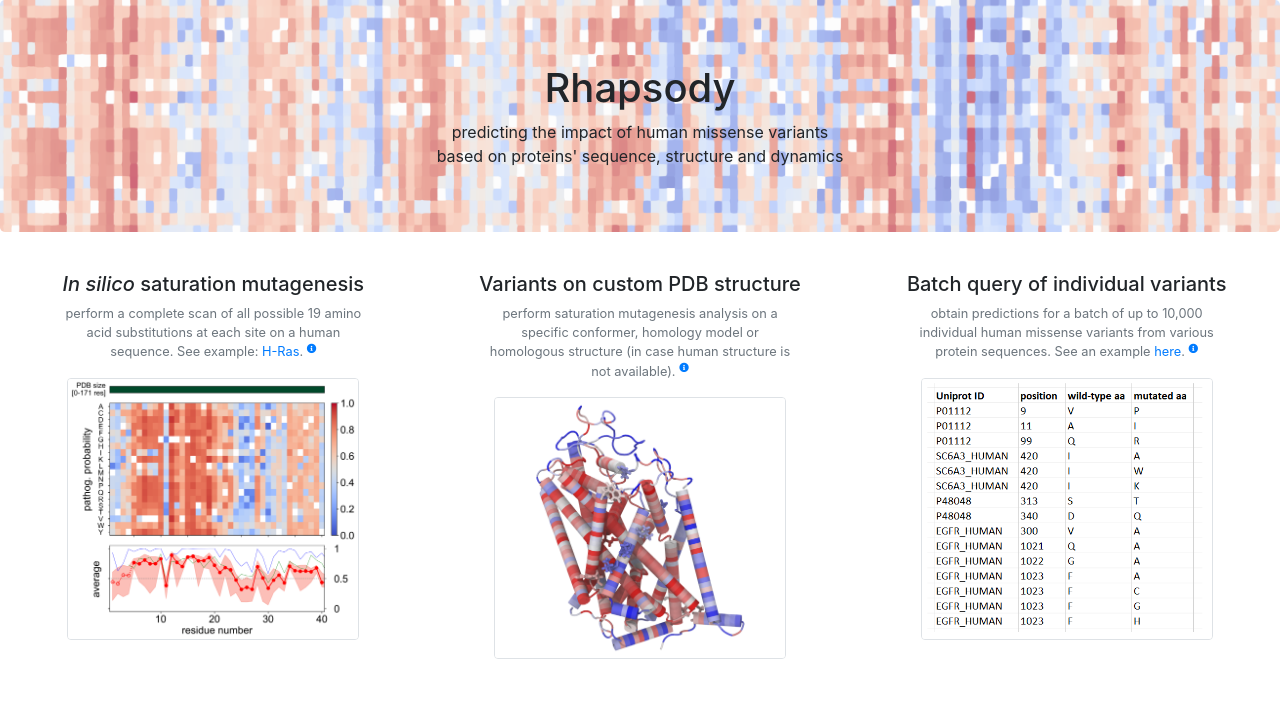
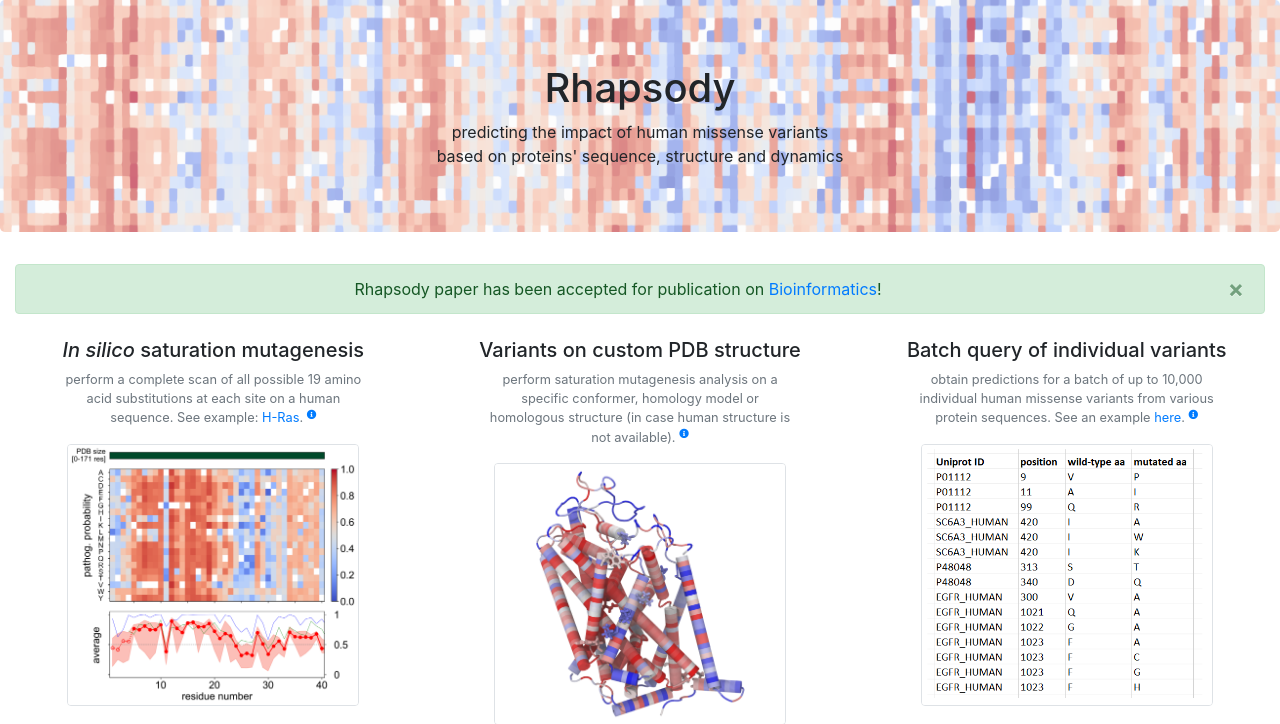
Before and after one commit to prody/rhapsody-website, a PHP site: page / in a window 1280 px wide. Shown: the part 56-780 px from the top of the page. Run offline with PHP 8.4, Linux system fonts and the light colour scheme; some libraries are stand-ins or nearby versions.

Commit message:
add banner on index for paper publication

```diff
--- a/about.php
+++ b/about.php
@@ -33,8 +33,8 @@
         Luca Ponzoni, Daniel A. Peñaherrera, Zoltán N. Oltvai, Ivet Bahar<br>
         <small>
         <b>Bioinformatics</b> (in press, 26 Feb 2020), DOI: 10.1093/bioinformatics/btaa127<br>
-        [<a href="https://www.biorxiv.org/content/10.1101/737429v1" target="_blank">
-        bioRxiv preprint</a>]
+        [<a href="https://www.biorxiv.org/content/10.1101/737429v1"
+        target="_blank">bioRxiv preprint</a>]
         </small>
         </p>
 
--- a/index.php
+++ b/index.php
@@ -26,6 +26,16 @@ include 'src/php/utils.php';
 
 
   <div class="container-fluid md-3 text-center">
+
+    <div class="alert alert-success alert-dismissible fade show" role="alert">
+      Rhapsody paper has been accepted for publication on
+      <a href="https://academic.oup.com/bioinformatics/advance-article/doi/10.1093/bioinformatics/btaa127/5758260"
+      target="_blank">Bioinformatics</a>!
+      <button type="button" class="close" data-dismiss="alert" aria-label="Close">
+        <span aria-hidden="true">&times;</span>
+      </button>
+    </div>
+
     <div class="row">
       <div class="col-md py-2">
         <h5><i>In silico</i> saturation mutagenesis</h5>
```
Also changed, not shown: sat_mutagen.php (+5 -3 lines).
